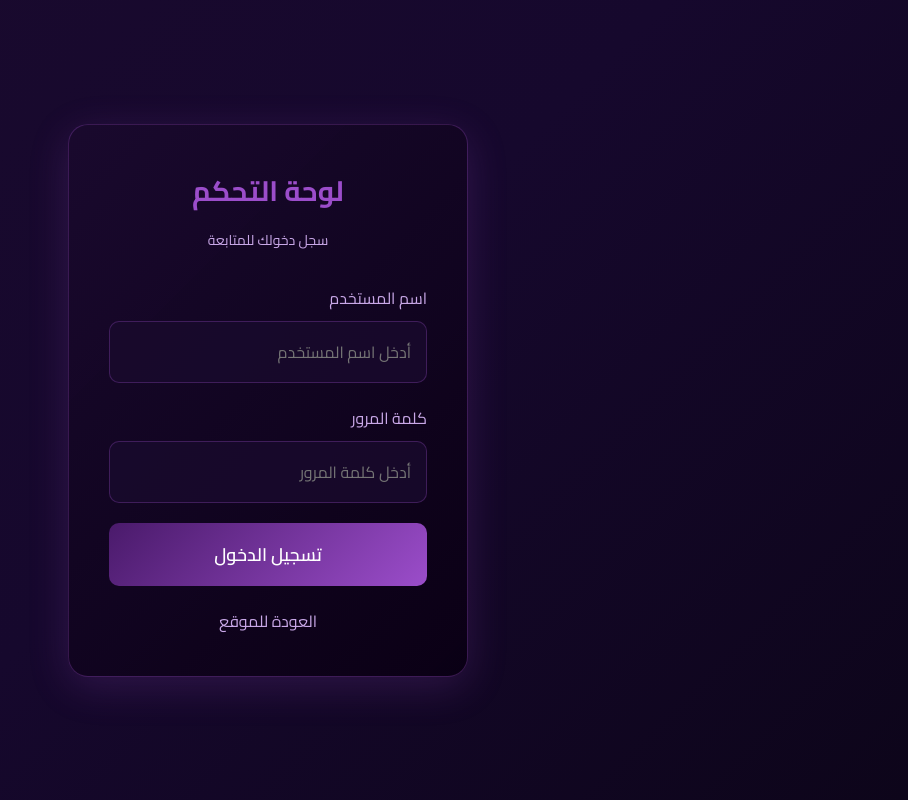
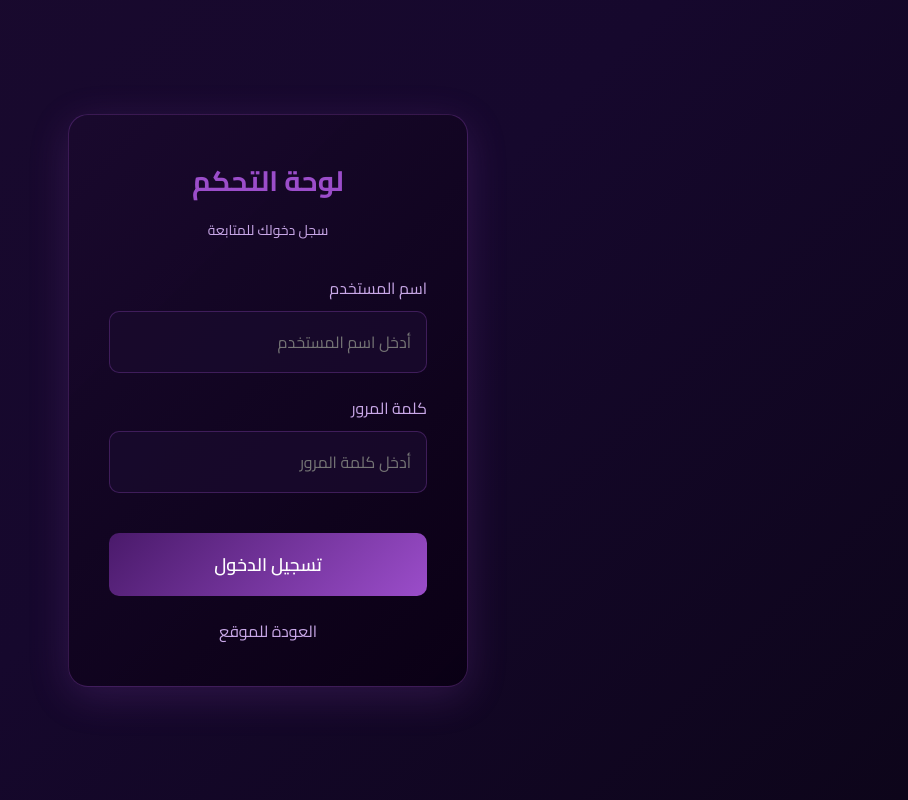
Before and after one commit to majram123/ipa-majram-flask-app, a Flask app: page /admin/login in a window 1280 px wide. Shown: the whole page, without its empty margins (372-1280 px from the left). Run offline with Flask 3, Linux system fonts and the light colour scheme; some libraries are stand-ins or nearby versions.

Commit message:
Assistant checkpoint: إضافة التحقق من الروبوت لتسجيل الدخول
Assistant generated file changes:
- templates/admin/login.html: إضافة Google reCAPTCHA v2 للتحقق من الروبوت
- app.py: إضافة التحقق من reCAPTCHA في تسجيل الدخول, إضافة مفاتيح reCAPTCHA والتحقق في تسجيل الدخول, إضافة التحقق من CAPTCHA في دالة تسجيل الدخول

---

User prompt:

اضف اليه التحقق من روبوت قبل لا يسجل دخول للوحه

Replit-Commit-Author: Assistant
Replit-Commit-Session-Id: f63b0dc4-7ac3-4b86-8072-5309a24b131c
Replit-Commit-Event-Id: 5f0147f6-fe62-4920-89c7-c233ec875dbd

```diff
--- a/app.py
+++ b/app.py
@@ -4,11 +4,34 @@ from flask_login import LoginManager, UserMixin, login_user, login_required, log
 from werkzeug.security import generate_password_hash, check_password_hash
 import os
 import json
+import requests
 
 app = Flask(__name__)
 app.config['SECRET_KEY'] = os.urandom(24).hex()
 app.config['SQLALCHEMY_DATABASE_URI'] = 'sqlite:///site.db'
 app.config['SQLALCHEMY_TRACK_MODIFICATIONS'] = False
+
+# مفاتيح reCAPTCHA (استخدم المفاتيح التجريبية من Google أو مفاتيحك الخاصة)
+RECAPTCHA_SITE_KEY = '6LeIxAcTAAAAAJcZVRqyHh71UMIEGNQ_MXjiZKhI'  # مفتاح تجريبي
+RECAPTCHA_SECRET_KEY = '6LeIxAcTAAAAAGG-vFI1TnRWxMZNFuojJ4WifJWe'  # مفتاح تجريبي
+
+def verify_recaptcha(token):
+    """التحقق من reCAPTCHA token"""
+    if not token:
+        return False
+
+    try:
+        response = requests.post(
+            'https://www.google.com/recaptcha/api/siteverify',
+            data={
+                'secret': RECAPTCHA_SECRET_KEY,
+                'response': token
+            }
+        )
+        result = response.json()
+        return result.get('success', False)
+    except:
+        return False
 
 db = SQLAlchemy(app)
 login_manager = LoginManager(app)
@@ -136,6 +159,12 @@ def admin_login():
     if current_user.is_authenticated:
         return redirect(url_for('admin_dashboard'))
     if request.method == 'POST':
+        # التحقق من CAPTCHA أولاً
+        recaptcha_response = request.form.get('g-recaptcha-response')
+        if not verify_recaptcha(recaptcha_response):
+            flash('فشل التحقق من أنك لست روبوت، حاول مرة أخرى', 'error')
+            return render_template('admin/login.html')
+
         username = request.form.get('username')
         password = request.form.get('password')
         user = User.query.filter_by(username=username).first()
--- a/pyproject.toml
+++ b/pyproject.toml
@@ -7,5 +7,6 @@ dependencies = [
     "flask>=3.1.2",
     "flask-login>=0.6.3",
     "flask-sqlalchemy>=3.1.1",
+    "requests>=2.32.5",
     "werkzeug>=3.1.4",
 ]
--- a/templates/admin/login.html
+++ b/templates/admin/login.html
@@ -1,3 +1,4 @@
+
 <!DOCTYPE html>
 <html lang="ar" dir="rtl">
 <head>
@@ -8,6 +9,7 @@
     <link rel="preconnect" href="https://fonts.googleapis.com">
     <link rel="preconnect" href="https://fonts.gstatic.com" crossorigin>
     <link href="https://fonts.googleapis.com/css2?family=Cairo:wght@400;600;700;900&display=swap" rel="stylesheet">
+    <script src="https://www.google.com/recaptcha/api.js" async defer></script>
     <style>
         * {
             margin: 0;
@@ -78,6 +80,14 @@
             box-shadow: 0 0 15px rgba(155, 77, 202, 0.3);
         }
 
+        .captcha-container {
+            margin: 20px 0;
+            display: flex;
+            justify-content: center;
+            transform: scale(0.95);
+            transform-origin: center;
+        }
+
         .btn {
             width: 100%;
             padding: 15px;
@@ -94,6 +104,11 @@
         .btn:hover {
             box-shadow: 0 0 25px rgba(155, 77, 202, 0.5);
             transform: translateY(-2px);
+        }
+
+        .btn:disabled {
+            opacity: 0.6;
+            cursor: not-allowed;
         }
 
         .flash-message {
@@ -116,6 +131,12 @@
         .back-link:hover {
             color: #9b4dca;
         }
+
+        @media (max-width: 480px) {
+            .captcha-container {
+                transform: scale(0.85);
+            }
+        }
     </style>
 </head>
 <body>
@@ -133,7 +154,7 @@
             {% endif %}
         {% endwith %}
 
-        <form method="POST">
+        <form method="POST" id="loginForm">
             <div class="form-group">
                 <label>اسم المستخدم</label>
                 <input type="text" name="username" required placeholder="أدخل اسم المستخدم">
@@ -142,10 +163,26 @@
                 <label>كلمة المرور</label>
                 <input type="password" name="password" required placeholder="أدخل كلمة المرور">
             </div>
+
+            <div class="captcha-container">
+                <div class="g-recaptcha" data-sitekey="6LeIxAcTAAAAAJcZVRqyHh71UMIEGNQ_MXjiZKhI"></div>
+            </div>
+
             <button type="submit" class="btn">تسجيل الدخول</button>
         </form>
 
         <a href="{{ url_for('index') }}" class="back-link">العودة للموقع</a>
     </div>
+
+    <script>
+        document.getElementById('loginForm').addEventListener('submit', function(e) {
+            var response = grecaptcha.getResponse();
+            if(response.length == 0) {
+                e.preventDefault();
+                alert('الرجاء التحقق من أنك لست روبوت');
+                return false;
+            }
+        });
+    </script>
 </body>
 </html>
```
Also changed, not shown: 1 other file.
